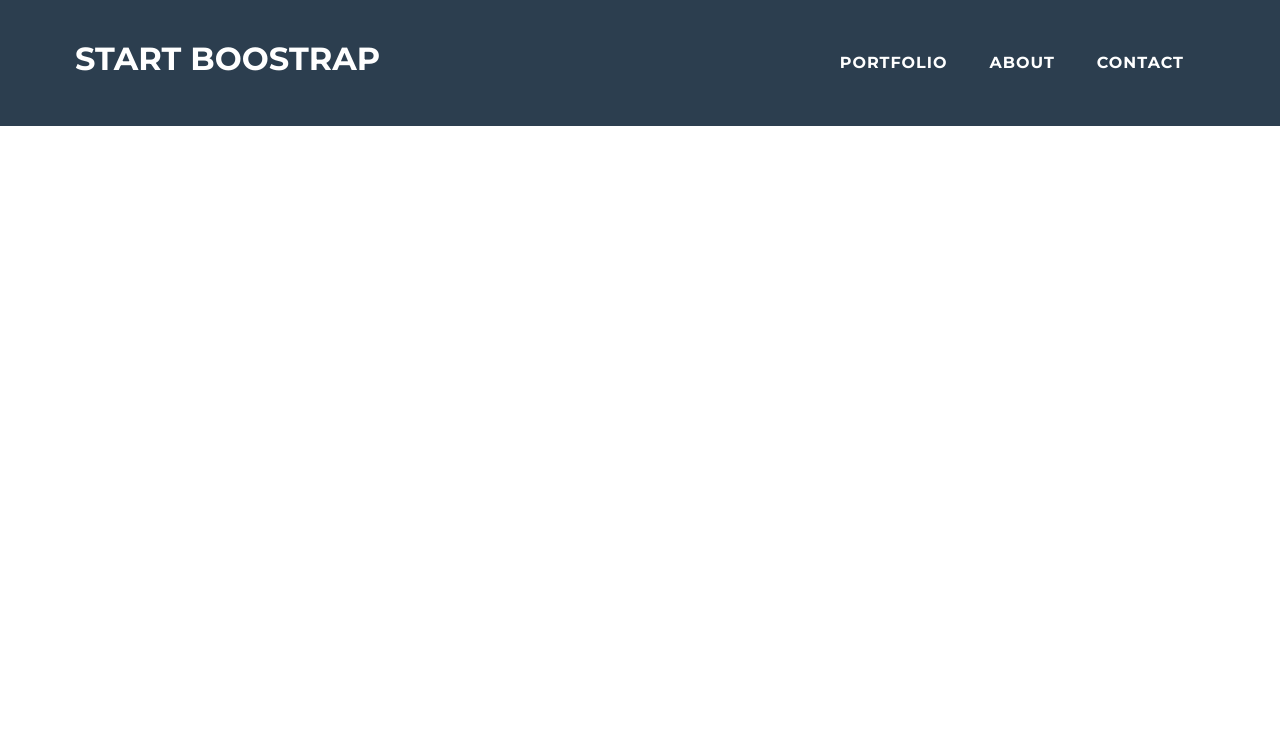
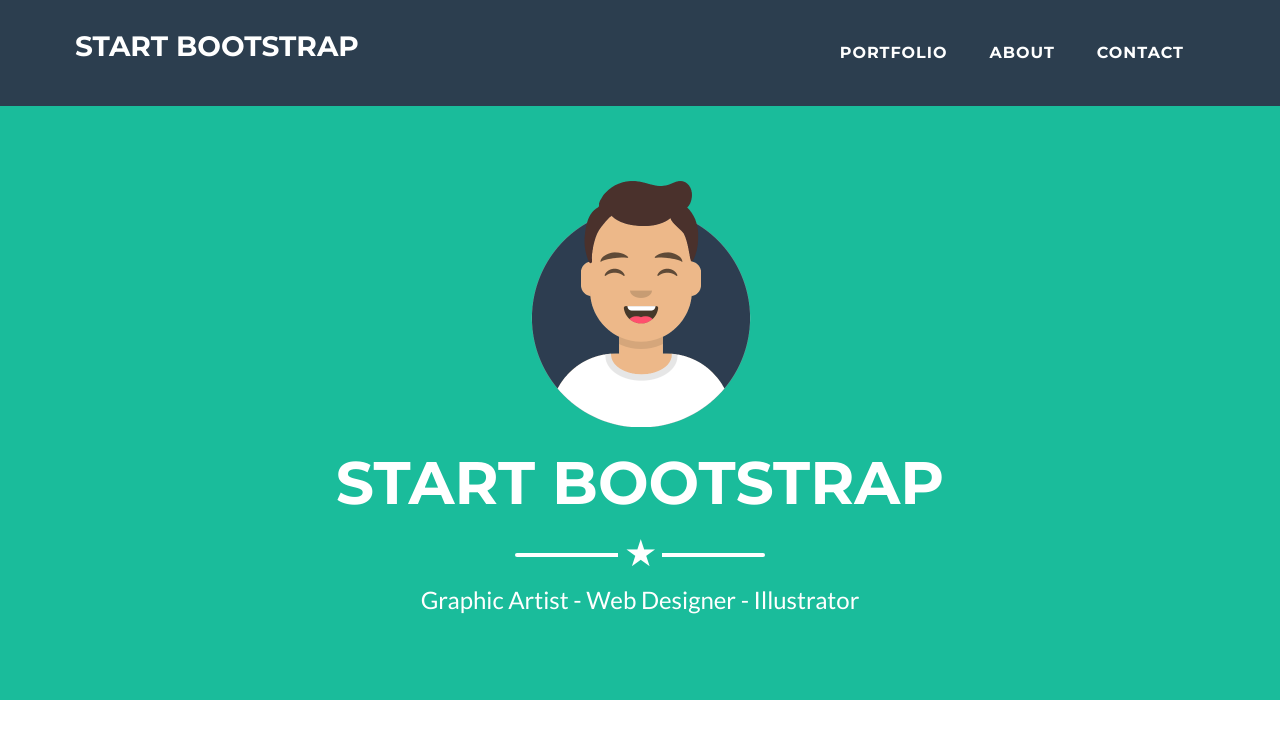
Before and after one commit to ozerbaki/HTML_CSS_Javascript, a plain HTML site: page 5-CSS_Uygulama/index.html in a window 1280 px wide. Drawn offline with Linux system fonts and the light colour scheme.

Commit message:
Home Page

```diff
--- a/5-CSS_Uygulama/index.html
+++ b/5-CSS_Uygulama/index.html
@@ -27,7 +27,7 @@
         <div class="container clearfix">
             <div id="logo-box">
                 <a href="/" class="logo text-uppercase">
-                    Start Boostrap
+                    Start Bootstrap
                 </a>
             </div>
 
@@ -46,6 +46,15 @@
             </div>
         </div>
     </nav>
+
+    <header>
+        <div class="container">
+            <img id="profile-images" class="img-fluid" src="images/avatar.png" alt="">
+            <h1 class="text-uppercase">Start Bootstrap</h1>
+            <hr class="star-light">
+            <h2>Graphic Artist - Web Designer - Illustrator</h2>
+        </div>
+    </header>
 </body>
 
 </html>
--- a/5-CSS_Uygulama/style.css
+++ b/5-CSS_Uygulama/style.css
@@ -16,6 +16,11 @@ body {
     background-color: #fff;
 }
 
+h1, h2, h3, h4, h5, h6{
+    font-weight: 700;
+    font-family: Montserrat;
+}
+
 a {
     text-decoration: none;
 }
@@ -23,6 +28,13 @@ a {
 ul {
     list-style-type: none;
 }
+
+
+.img-fluid{
+    max-width: 256px;
+    height: auto;
+}
+
 
 .clearfix::after {
     content: "";
@@ -44,11 +56,13 @@ ul {
 
 /* Navbar */
 nav {
+    width: 100%;
     font-family: Montserrat;
     background-color: #2C3E4F;
     color: #fff;
-    padding-top: 3rem;
-    padding-bottom: 3rem;
+    padding-top: 2rem;
+    padding-bottom: 2rem;
+    position: fixed;
 }
 
 #logo-box {
@@ -59,7 +73,7 @@ nav {
 #logo-box .logo {
     color: #fff;
     font-weight: 700;
-    font-size: 3.2rem;
+    font-size: 2.8rem;
 }
 
 #nav-links {
@@ -83,3 +97,44 @@ nav {
 #nav-links .nav-link:hover{
     color: #1abc9b;
 }
+
+header{
+    background-color: #1abc9b;
+    height: 700px;
+    padding-top: calc(106px + 7rem);
+    text-align: center;
+}
+
+header h1{
+    color: #fff;
+    font-size: 6rem;
+}
+header h2{
+    color: #fff;
+    font-size: 2.4rem;
+    font-family: "Lato";
+    font-weight: 300;
+}
+
+.star-light{
+    border: 0.4rem solid #fff;
+    border-bottom: none;
+    border-left: none;
+    border-right: none;
+    border-radius: 10px;
+    max-width: 25rem;
+    margin: 2.5rem auto;
+    overflow: visible;
+    height: 0;
+}
+
+.star-light::after{
+    content: "\2605";
+    color: #fff;
+    font-weight: 900;
+    font-size: 3.2rem;
+    position: relative;
+    top: -28px;
+    padding: 0 8px;
+    background-color: #1abc9b;
+}
```
